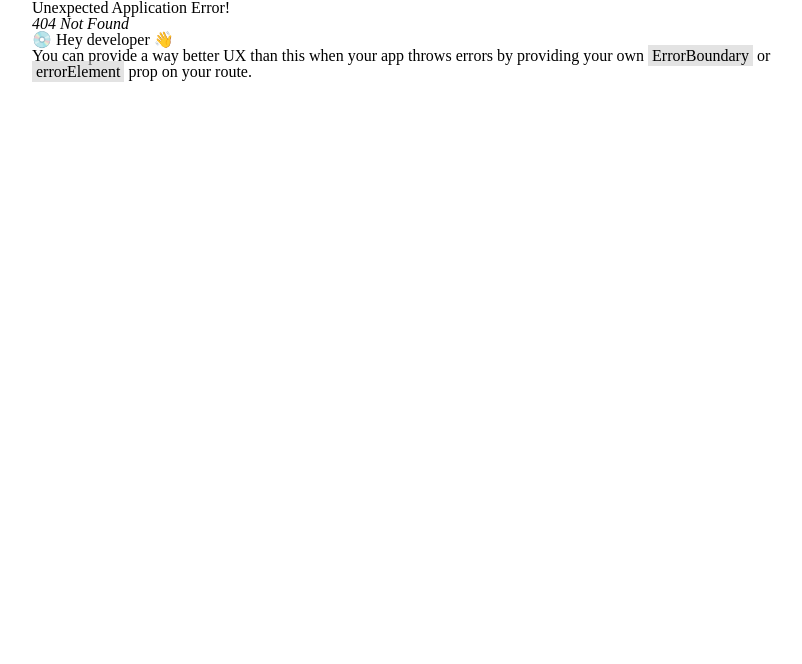
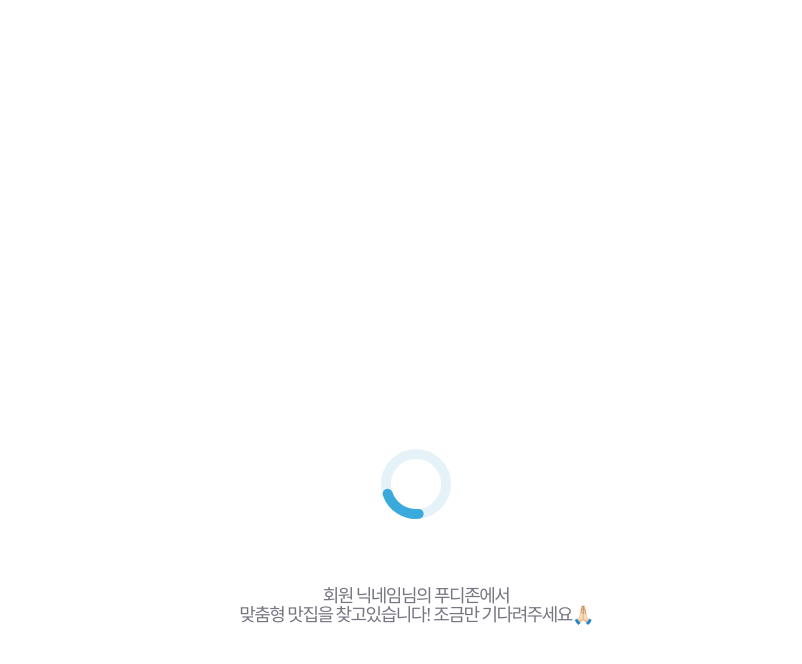
Before and after one commit to FoodieZone/Frontend, a React (Create React App) app: page /bridge in a window 1280 px wide. Before the commit this address had no page. Shown: the top 664 px of the page, without its empty margins (224-1026 px from the left). Built offline with nearby package versions, Linux system fonts and the light colour scheme.

Commit message:
[FE-17] feat: Bridge페이지 퍼블리싱

```diff
--- a/package.json
+++ b/package.json
@@ -30,6 +30,7 @@
     "framer-motion": "^10.12.16",
     "jest": "^29.5.0",
     "lodash-es": "^4.17.21",
+    "lottie-react": "^2.4.0",
     "react": "^18.2.0",
     "react-dom": "^18.2.0",
     "react-query": "^3.39.3",
--- /dev/null
+++ b/src/components/shared/Indicator/index.tsx
@@ -0,0 +1,27 @@
+import { css } from '@emotion/react';
+import styled from '@emotion/styled';
+import Lottie from 'lottie-react';
+
+import indicatorJson from './lottie-indicator.json';
+
+interface Props {
+	size?: number;
+}
+
+function Indicator({ size }: Props) {
+	return (
+		<Container size={size}>
+			<Lottie animationData={indicatorJson} loop={true} />
+		</Container>
+	);
+}
+
+export default Indicator;
+
+const Container = styled.div<{ size?: number }>`
+	${({ size }) =>
+		size &&
+		css`
+			width: ${size}px;
+		`}
+`;
--- a/src/components/shared/index.ts
+++ b/src/components/shared/index.ts
@@ -1,2 +1,3 @@
 export { default as Icon } from './Icon';
 export { default as Popup } from './Popup';
+export { default as Indicator } from './Indicator';
--- /dev/null
+++ b/src/pages/Bridge/index.tsx
@@ -0,0 +1,45 @@
+import styled from '@emotion/styled';
+
+import { Indicator } from '~/components/shared';
+
+function Bridge() {
+	const userName = '회원 닉네임';
+
+	return (
+		<Container>
+			<Wrapper>
+				<Indicator size={200} />
+
+				<Text>
+					{userName}님의 푸디존에서
+					<br />
+					맞춤형 맛집을 찾고있습니다! 조금만 기다려주세요🙏🏻
+				</Text>
+			</Wrapper>
+		</Container>
+	);
+}
+
+export default Bridge;
+
+const Container = styled.div`
+	height: 100%;
+`;
+
+const Wrapper = styled.div`
+	height: 100%;
+	box-sizing: border-box;
+	display: flex;
+	flex-direction: column;
+	align-items: center;
+	padding: 50% 0;
+`;
+
+const Text = styled.div`
+	color: #757682;
+	text-align: center;
+	font-size: 18px;
+	font-weight: 400;
+	line-height: 105.556%;
+	letter-spacing: -1.5px;
+`;
--- a/src/pages/index.ts
+++ b/src/pages/index.ts
@@ -2,3 +2,4 @@ export { default as LocationAgree } from './LocationAgree';
 export { default as Home } from './Home';
 export { default as Start } from './Start';
 export { default as WorldCupResult } from './WorldCupResult';
+export { default as Bridge } from './Bridge';
--- a/src/routes/index.tsx
+++ b/src/routes/index.tsx
@@ -3,7 +3,7 @@ import type { ReactNode } from 'react';
 import { createBrowserRouter } from 'react-router-dom';
 
 import App from '~/App';
-import { Home, LocationAgree, Start, WorldCupResult } from '~/pages';
+import { Home, LocationAgree, Start, WorldCupResult, Bridge } from '~/pages';
 
 interface RouterBase {
 	id: string;
@@ -37,6 +37,11 @@ const routeData: RouterBase[] = [
 		path: '/world_cup/result',
 		element: <WorldCupResult />,
 	},
+	{
+		id: 'Bridge',
+		path: '/bridge',
+		element: <Bridge />,
+	},
 ];
 
 const router = createBrowserRouter(routeData.map((route) => ({ path: route.path, element: route.element })));
```
Also changed, not shown: src/components/shared/Indicator/lottie-indicator.json (added, +1 -0 lines), 1 other file (tests, documents, lock files or other folders).
